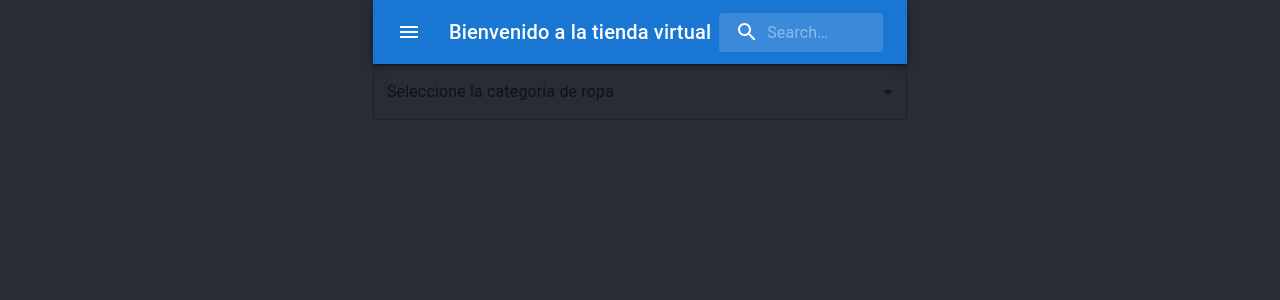
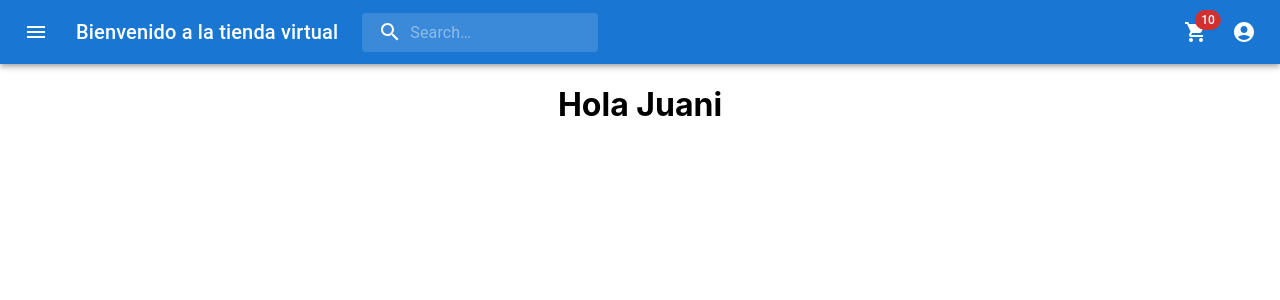
Before and after one commit to jvuoso/myapp, a React (Create React App) app: page / in a window 1280 px wide. Shown: the top 300 px of the page. Built offline with nearby package versions, Linux system fonts and the light colour scheme.

Commit message:
adding navbar, list, catalogo and widget

```diff
--- a/src/App.js
+++ b/src/App.js
@@ -1,13 +1,16 @@
 //import logo from './logo.svg';
 import './App.css';
 import Navbar from './components/navbar/navbar';
+//import List from './components/list/list';
+//import TitleComponent from './components/catalogo/title/title';
+import Catalogo from './components/catalogo/catalogo'
 
 function App() {
   return (
     <div className="App">
-      <header className="App-header">
         <Navbar/>
-      </header>
+        <Catalogo/>
+
     </div>
   );
 }
--- /dev/null
+++ b/src/components/catalogo/catalogo.jsx
@@ -0,0 +1,18 @@
+import { Component } from 'react';
+import TitleComponent from './title/title';
+
+class Catalogo extends Component {
+    constructor (props){
+        super(props)
+        this.state = {
+            name: "Juani"
+        }
+    }
+    render() {
+        return <div>
+            <TitleComponent name={this.state.name}/>
+        </div>;
+    }
+}
+
+export default Catalogo;
--- /dev/null
+++ b/src/components/catalogo/title/title.jsx
@@ -0,0 +1,8 @@
+
+const TitleComponent = ( {name} ) => {
+        return (<div>
+            <h1>Hola {name}</h1>
+        </div>);
+}
+
+export default TitleComponent;
--- /dev/null
+++ b/src/components/list/list.jsx
@@ -0,0 +1,111 @@
+import { Component } from 'react' ;
+
+class List extends Component {
+  render(){
+    const users = [
+      {
+        "email": "vero56@hotmail.com",
+        "firstname": "Camille",
+        "gender": "male",
+        "last_login": {
+          "date_time": "Sun Feb 15 04:46:30 UTC 2071",
+          "ip4": "183.248.242.7"
+        }
+      },
+      {
+        "email": "say29@gmail.com",
+        "firstname": "Kaya",
+        "gender": "female",
+        "last_login": {
+          "date_time": "Wed Sep  7 09:26:43 UTC 2005",
+          "ip4": "175.148.181.180"
+        }
+      },
+      {
+        "email": "lot33@outlook.com",
+        "firstname": "Eriberto",
+        "gender": "female",
+        "last_login": {
+          "date_time": "Fri Dec 11 08:26:38 UTC 2043",
+          "ip4": "186.150.87.162"
+        }
+      },
+      {
+        "email": "colony64@yahoo.com",
+        "firstname": "Cleo",
+        "gender": "male",
+        "last_login": {
+          "date_time": "Sun Aug  6 08:39:40 UTC 2051",
+          "ip4": "209.183.245.64"
+        }
+      },
+      {
+        "email": "slave@outlook.com",
+        "firstname": "Alec",
+        "gender": "female",
+        "last_login": {
+          "date_time": "Tue Sep 28 01:40:21 UTC 2060",
+          "ip4": "154.184.223.22"
+        }
+      },
+      {
+        "email": "send18@gmail.com",
+        "firstname": "Itzel",
+        "gender": "male",
+        "last_login": {
+          "date_time": "Wed Mar 23 16:55:32 UTC 2101",
+          "ip4": "192.168.144.207"
+        }
+      },
+      {
+        "email": "else_macey@hotmail.com",
+        "firstname": "Aaron",
+        "gender": "male",
+        "last_login": {
+          "date_time": "Fri Apr 19 18:18:22 UTC 2024",
+          "ip4": "170.51.51.149"
+        }
+      },
+      {
+        "email": "aliquam_lura@yahoo.com",
+        "firstname": "Sherwood",
+        "gender": "female",
+        "last_login": {
+          "date_time": "Mon Mar 24 07:14:21 UTC 2014",
+          "ip4": "192.163.185.174"
+        }
+      },
+      {
+        "email": "earth17@hotmail.com",
+        "firstname": "Carrie",
+        "gender": "male",
+        "last_login": {
+          "date_time": "Tue Dec 12 10:16:21 UTC 2090",
+          "ip4": "141.39.247.220"
+        }
+      },
+      {
+        "email": "quia_franco@yahoo.com",
+        "firstname": "Aubrey",
+        "gender": "female",
+        "last_login": {
+          "date_time": "Thu May 23 10:55:17 UTC 2069",
+          "ip4": "193.184.54.195"
+        }
+      }
+    ]
+      return <div>
+        <ul>
+          {users.map(user =>
+            {const {email, firstname: name, last_login: login} = user;
+          return (<li
+            key = {email}
+            >{name} {login}</li>)
+            }
+            )}
+        </ul>
+      </div>;
+  }
+}
+
+export default List;
--- /dev/null
+++ b/src/components/navbar/cartwidget/cartwidget.jsx
@@ -0,0 +1,18 @@
+import ShoppingCartIcon from '@mui/icons-material/ShoppingCart';
+import IconButton from '@mui/material/IconButton';
+import Badge from '@mui/material/Badge';
+
+const CartWidget = () => {
+        return  (
+            <IconButton
+            size="large"
+            aria-label="show 10 new items in the cart"
+            color="inherit"
+        >
+            <Badge badgeContent={10} color="error">
+            <ShoppingCartIcon  />
+            </Badge>
+        </IconButton>);
+}
+
+export default CartWidget;
--- a/src/components/navbar/navbar.jsx
+++ b/src/components/navbar/navbar.jsx
@@ -6,13 +6,15 @@ import Toolbar from '@mui/material/Toolbar';
 import IconButton from '@mui/material/IconButton';
 import Typography from '@mui/material/Typography';
 import InputBase from '@mui/material/InputBase';
+import Badge from '@mui/material/Badge';
+import MenuItem from '@mui/material/MenuItem';
+import Menu from '@mui/material/Menu';
 import MenuIcon from '@mui/icons-material/Menu';
 import SearchIcon from '@mui/icons-material/Search';
-
-import InputLabel from '@mui/material/InputLabel';
-import MenuItem from '@mui/material/MenuItem';
-import FormControl from '@mui/material/FormControl';
-import Select from '@mui/material/Select';
+import AccountCircle from '@mui/icons-material/AccountCircle';
+import MailIcon from '@mui/icons-material/Mail';
+import CartWidget from './cartwidget/cartwidget';
+import MoreIcon from '@mui/icons-material/MoreVert';
 
 const Search = styled('div')(({ theme }) => ({
   position: 'relative',
@@ -21,10 +23,11 @@ const Search = styled('div')(({ theme }) => ({
   '&:hover': {
     backgroundColor: alpha(theme.palette.common.white, 0.25),
   },
+  marginRight: theme.spacing(2),
   marginLeft: 0,
   width: '100%',
   [theme.breakpoints.up('sm')]: {
-    marginLeft: theme.spacing(1),
+    marginLeft: theme.spacing(3),
     width: 'auto',
   },
 }));
@@ -47,16 +50,110 @@ const StyledInputBase = styled(InputBase)(({ theme }) => ({
     paddingLeft: `calc(1em + ${theme.spacing(4)})`,
     transition: theme.transitions.create('width'),
     width: '100%',
-    [theme.breakpoints.up('sm')]: {
-      width: '12ch',
-      '&:focus': {
-        width: '20ch',
-      },
+    [theme.breakpoints.up('md')]: {
+      width: '20ch',
     },
   },
 }));
 
 export default function Navbar() {
+  const [anchorEl, setAnchorEl] = React.useState(null);
+  const [mobileMoreAnchorEl, setMobileMoreAnchorEl] = React.useState(null);
+
+  const isMenuOpen = Boolean(anchorEl);
+  const isMobileMenuOpen = Boolean(mobileMoreAnchorEl);
+
+  const handleProfileMenuOpen = (event) => {
+    setAnchorEl(event.currentTarget);
+  };
+
+  const handleMobileMenuClose = () => {
+    setMobileMoreAnchorEl(null);
+  };
+
+  const handleMenuClose = () => {
+    setAnchorEl(null);
+    handleMobileMenuClose();
+  };
+
+  const handleMobileMenuOpen = (event) => {
+    setMobileMoreAnchorEl(event.currentTarget);
+  };
+
+  const menuId = 'primary-search-account-menu';
+  const renderMenu = (
+    <Menu
+      anchorEl={anchorEl}
+      anchorOrigin={{
+        vertical: 'top',
+        horizontal: 'right',
+      }}
+      id={menuId}
+      keepMounted
+      transformOrigin={{
+        vertical: 'top',
+        horizontal: 'right',
+      }}
+      open={isMenuOpen}
+      onClose={handleMenuClose}
+    >
+      <MenuItem onClick={handleMenuClose}>Profile</MenuItem>
+      <MenuItem onClick={handleMenuClose}>My account</MenuItem>
+    </Menu>
+  );
+
+  const mobileMenuId = 'primary-search-account-menu-mobile';
+  const renderMobileMenu = (
+    <Menu
+      anchorEl={mobileMoreAnchorEl}
+      anchorOrigin={{
+        vertical: 'top',
+        horizontal: 'right',
+      }}
+      id={mobileMenuId}
+      keepMounted
+      transformOrigin={{
+        vertical: 'top',
+        horizontal: 'right',
+      }}
+      open={isMobileMenuOpen}
+      onClose={handleMobileMenuClose}
+    >
+      <MenuItem>
+        <IconButton size="large" aria-label="show 4 new mails" color="inherit">
+          <Badge badgeContent={4} color="error">
+            <MailIcon />
+          </Badge>
+        </IconButton>
+        <p>Messages</p>
+      </MenuItem>
+      <MenuItem>
+        <IconButton
+          size="large"
+          aria-label="show 10 new items in the cart"
+          color="inherit"
+        >
+          <Badge badgeContent={10} color="error">
+            <CartWidget />
+          </Badge>
+        </IconButton>
+        <p>Cart</p>
+      </MenuItem>
+      <MenuItem onClick={handleProfileMenuOpen}>
+        <IconButton
+          size="large"
+          aria-label="account of current user"
+          aria-controls="primary-search-account-menu"
+          aria-haspopup="true"
+          color="inherit"
+        >
+          <AccountCircle />
+        </IconButton>
+        <p>Profile</p>
+      </MenuItem>
+    </Menu>
+  );
+
   return (
     <Box sx={{ flexGrow: 1 }}>
       <AppBar position="static">
@@ -74,7 +171,7 @@ export default function Navbar() {
             variant="h6"
             noWrap
             component="div"
-            sx={{ flexGrow: 1, display: { xs: 'none', sm: 'block' } }}
+            sx={{ display: { xs: 'none', sm: 'block' } }}
           >
             Bienvenido a la tienda virtual
           </Typography>
@@ -87,44 +184,40 @@ export default function Navbar() {
               inputProps={{ 'aria-label': 'search' }}
             />
           </Search>
+          <Box sx={{ flexGrow: 1 }} />
+          <Box sx={{ display: { xs: 'none', md: 'flex' } }}>
+            <CartWidget />
+            <IconButton
+              size="large"
+              edge="end"
+              aria-label="account of current user"
+              aria-controls={menuId}
+              aria-haspopup="true"
+              onClick={handleProfileMenuOpen}
+              color="inherit"
+            >
+              <AccountCircle />
+            </IconButton>
+          </Box>
+          <Box sx={{ display: { xs: 'flex', md: 'none' } }}>
+            <IconButton
+              size="large"
+              aria-label="show more"
+              aria-controls={mobileMenuId}
+              aria-haspopup="true"
+              onClick={handleMobileMenuOpen}
+              color="inherit"
+            >
+              <MoreIcon />
+            </IconButton>
+          </Box>
         </Toolbar>
       </AppBar>
-    <BasicSelect/>
-    </Box>
-
-  );
-}
-
-
-
-function BasicSelect() {
-  const [age, setAge] = React.useState('');
-
-  const handleChange = (event) => {
-    setAge(event.target.value);
-  };
-
-  return (
-    <Box sx={{ minWidth: 120 }}>
-      <FormControl fullWidth>
-        <InputLabel id="demo-simple-select-label">Seleccione la categoria de ropa</InputLabel>
-        <Select
-          labelId="demo-simple-select-label"
-          id="demo-simple-select"
-          value={age}
-          label="Age"
-          onChange={handleChange}
-        >
-          <MenuItem value={"Shorts"}>Shorts</MenuItem>
-          <MenuItem value={"Remeras"}>Remeras</MenuItem>
-          <MenuItem value={"Zapatillas"}>Zapatillas</MenuItem>
-        </Select>
-      </FormControl>
+      {renderMobileMenu}
+      {renderMenu}
     </Box>
   );
 }
-
-
 
 //export default Navbar;
 
```
